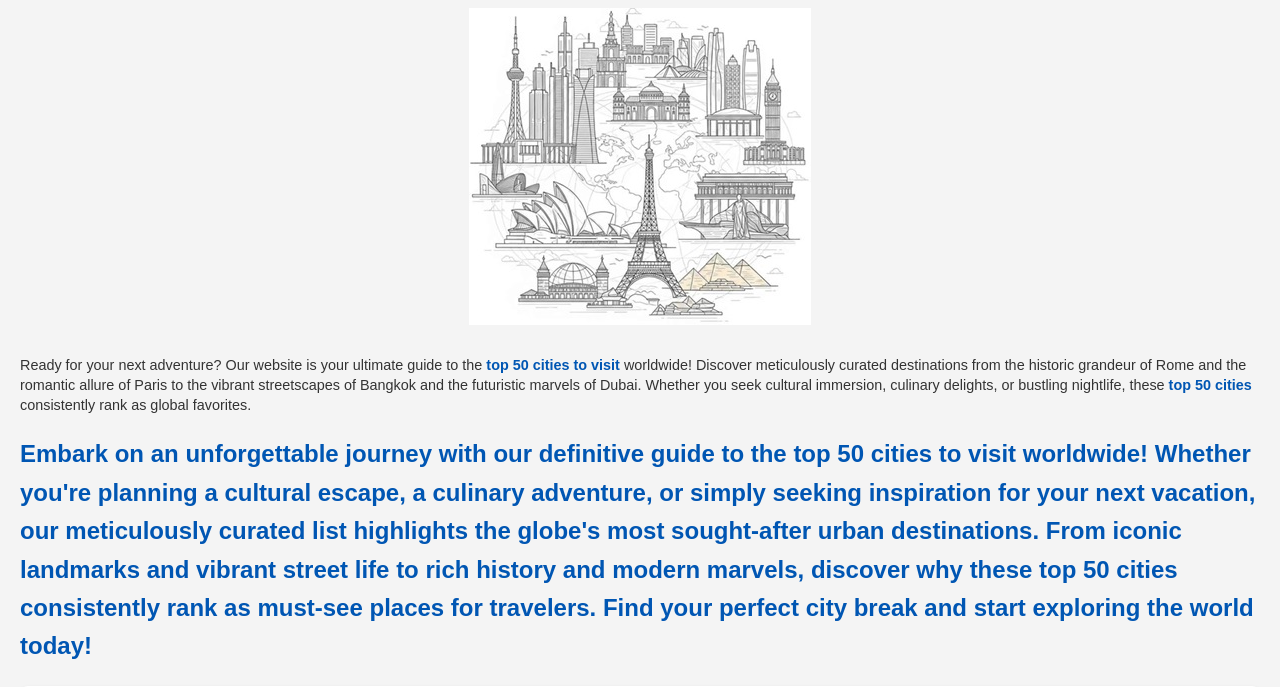
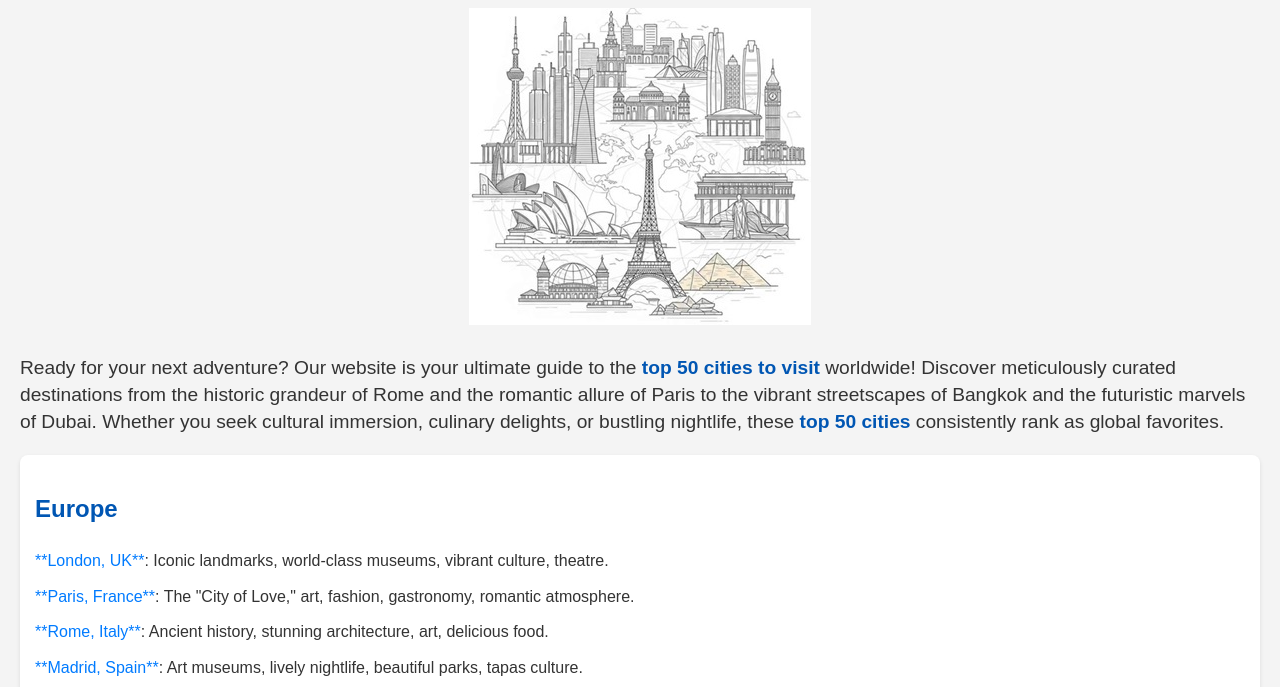
Before and after one commit to swammybale/swammybale.github.io, a plain HTML site: page index.html in a window 1280 px wide. Shown: the part 86-773 px from the top of the page. Drawn offline with Linux system fonts and the light colour scheme.

Commit message:
Update index.html

```diff
--- a/index.html
+++ b/index.html
@@ -57,7 +57,7 @@
     /* Internal CSS for the 'city-intro' class */
     .city-intro {
         font-family: Arial, sans-serif;
-        font-size: 0.9em; /* Adjust as needed, e.g., 14px */
+        font-size: 1.2em; /* Adjust as needed, e.g., 14px */
         line-height: 1.4;
         margin-bottom: 1em; /* Adds some space below the paragraph */
         color: #333; /* A soft dark grey for better readability */
@@ -72,7 +72,6 @@
     <p>Ready for your next adventure? Our website is your ultimate guide to the <strong>top 50 cities to visit</strong> worldwide! Discover meticulously curated destinations from the historic grandeur of Rome and the romantic allure of Paris to the vibrant streetscapes of Bangkok and the futuristic marvels of Dubai. Whether you seek cultural immersion, culinary delights, or bustling nightlife, these <strong>top 50 cities</strong> consistently rank as global favorites.</p>
 </div>
 
-    <h2>Embark on an unforgettable journey with our definitive guide to the top 50 cities to visit worldwide! Whether you're planning a cultural escape, a culinary adventure, or simply seeking inspiration for your next vacation, our meticulously curated list highlights the globe's most sought-after urban destinations. From iconic landmarks and vibrant street life to rich history and modern marvels, discover why these top 50 cities consistently rank as must-see places for travelers. Find your perfect city break and start exploring the world today!</h2>
     <div class="continent-section">
         <h2>Europe</h2>
         <ul>
```
